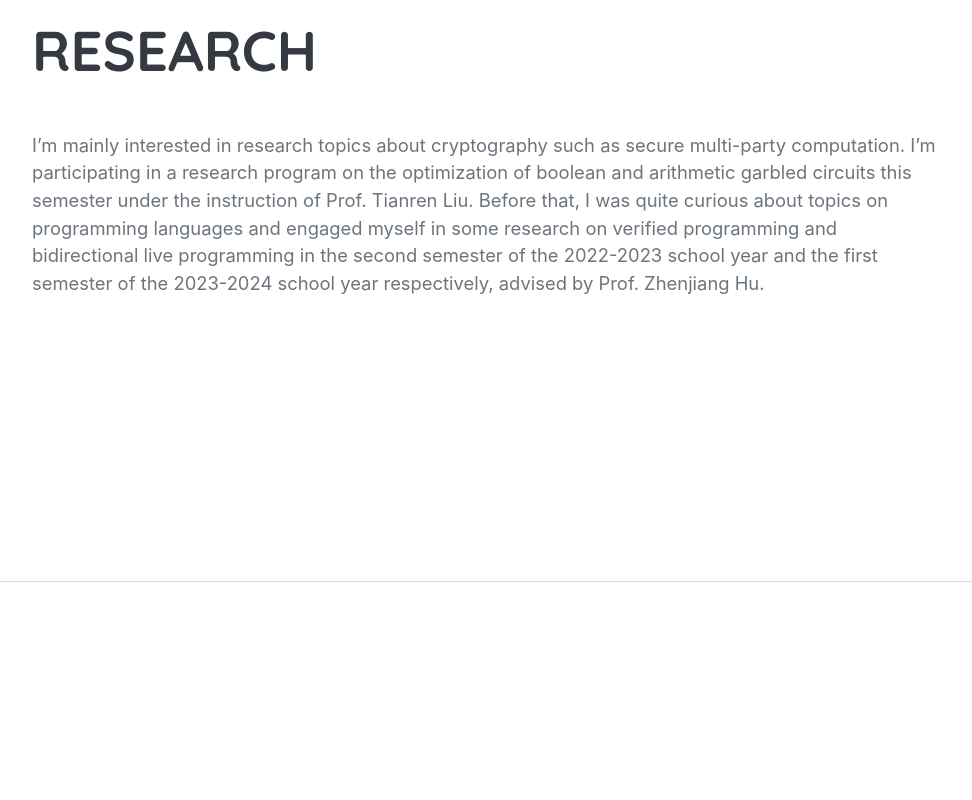
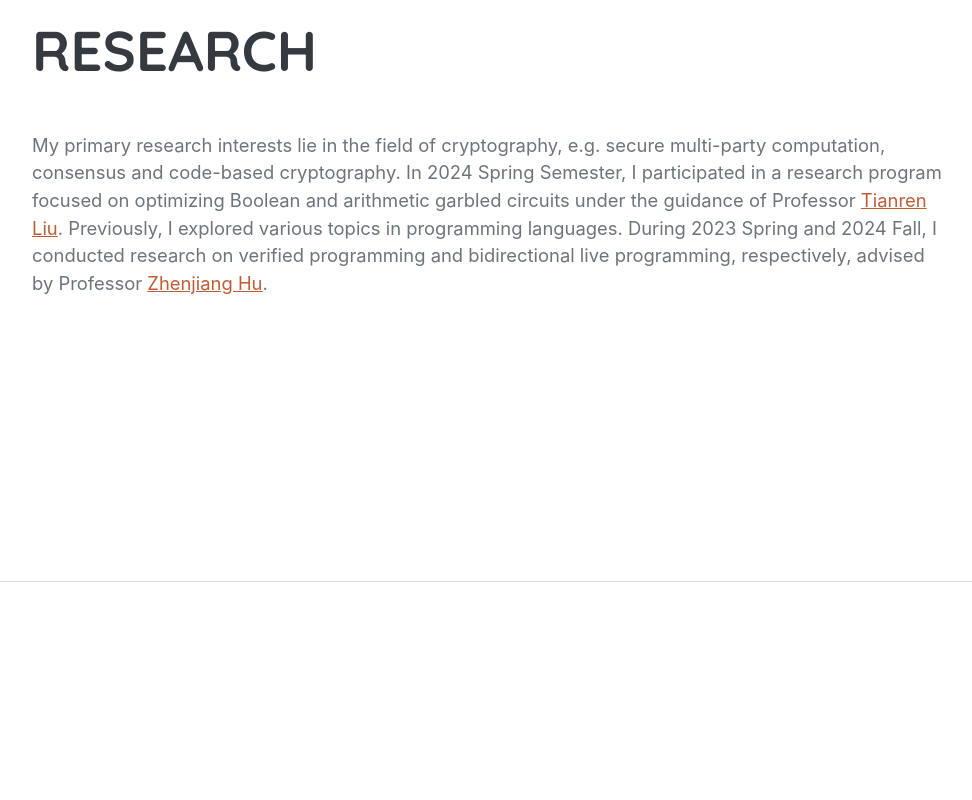
Before and after one commit to seajupiter/seajupiter.github.io, a plain HTML site: page index.html in a window 1280 px wide. Shown: the part 1020-1820 px from the top of the page, without its empty margins (288-1260 px from the left). Drawn offline with nearby package versions, Linux system fonts and the light colour scheme; a web font is replaced by a local one.

Commit message:
update research section and some photos

```diff
--- a/index.html
+++ b/index.html
@@ -72,14 +72,13 @@
             <div class="resume-section-content">
                 <h2 class="mb-5">Research</h2>
                 <p class="lead mb-5">
-                    I’m mainly interested in research topics about cryptography such as secure
-                    multi-party computation. I’m participating in a research program on the
-                    optimization of boolean and arithmetic garbled circuits this semester under the
-                    instruction of Prof. Tianren Liu. Before that, I was quite curious about topics
-                    on programming languages and engaged myself in some research on verified
-                    programming and bidirectional live programming in the second semester of the
-                    2022-2023 school year and the first semester of the 2023-2024 school year
-                    respectively, advised by Prof. Zhenjiang Hu.
+                    My primary research interests lie in the field of cryptography, e.g. secure multi-party computation,
+                    consensus and code-based cryptography. In 2024 Spring Semester, I participated in a research program
+                    focused on optimizing Boolean and arithmetic garbled circuits under the guidance of Professor
+                    <a href="https://liutianren.com">Tianren Liu</a>. Previously, I explored various topics in
+                    programming languages. During 2023 Spring and
+                    2024 Fall, I conducted research on verified programming and bidirectional live programming,
+                    respectively, advised by Professor <a href="https://zhenjiang888.github.io">Zhenjiang Hu</a>.
                 </p>
         </section>
         <hr class="m-0" />
@@ -172,8 +171,10 @@
                     for mainly
                     classical music as well as rock and country music.
                 </p>
-                <img class="mx-auto mb-2" style="display: block; width: 70%; margin: auto;"
+                <img class="mx-auto mb-2" style="display: block; width: 60%; margin: auto;"
                     src="assets/img/high-jump.jpg" alt="..." />
+                <img class="mx-auto mb-2" style="display: block; width: 60%; margin: auto;"
+                    src="assets/img/high-jump2.jpg" alt="..." />
             </div>
         </section>
     </div>
```
Also changed, not shown: 3 other files.
